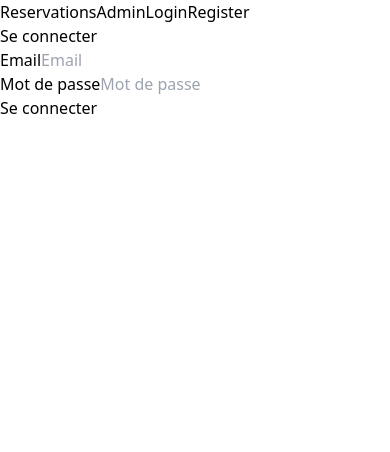
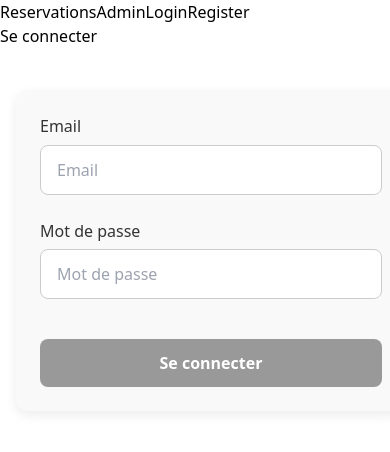
Before and after one commit to vcircosta/angular-projetFinal, an Angular app: page /auth/login in a window 390 px wide. Shown: the top 452 px of the page. Built offline with nearby package versions, Linux system fonts and the light colour scheme.

Commit message:
Amelioration style scss

```diff
--- a/src/app/core/services/auth.service/auth.service.ts
+++ b/src/app/core/services/auth.service/auth.service.ts
@@ -4,29 +4,41 @@ import { tap } from 'rxjs/operators';
 import { User, LoginRequest, RegisterRequest } from './../../models/user.model';
 import { ErrorService } from './../../../shared/services/error.services';
 
-type UserRole = 'user' | 'admin';
-
-@Injectable({
-  providedIn: 'root',
-})
+@Injectable({ providedIn: 'root' })
 export class AuthService {
   private errorService = new ErrorService();
 
+  // utilisateur connecté
   currentUser = signal<User | null>(null);
   readonly currentUser$ = this.currentUser.asReadonly();
 
   private tokenKey = 'authToken';
+  private userKey = 'currentUser';
 
-  // Liste mockée des utilisateurs existants
-  users: User[] = [
+  private users: User[] = [
     { id: 1, name: 'Admin User', email: 'admin@example.com', role: 'admin' },
     { id: 2, name: 'Normal User', email: 'user@example.com', role: 'user' },
   ];
 
   constructor() {
-    const savedUser = localStorage.getItem('currentUser');
-    if (savedUser) {
-      this.currentUser.set(JSON.parse(savedUser));
+    this.restoreSession();
+  }
+
+  /** Recharge un utilisateur depuis le localStorage */
+  private restoreSession(): void {
+    const savedUser = localStorage.getItem(this.userKey);
+    if (!savedUser) return;
+
+    try {
+      const parsed: User = JSON.parse(savedUser);
+      // On ne garde que si l'utilisateur a un rôle valide
+      if (parsed && (parsed.role === 'admin' || parsed.role === 'user')) {
+        this.currentUser.set(parsed);
+      } else {
+        this.clearSession();
+      }
+    } catch {
+      this.clearSession();
     }
   }
 
@@ -39,8 +51,9 @@ export class AuthService {
     }
 
     const token = 'mock-token-' + user.id;
+    const userWithToken = { ...user, token };
 
-    return of({ ...user, token }).pipe(
+    return of(userWithToken).pipe(
       delay(500),
       tap(u => this.setCurrentUser(u))
     );
@@ -61,15 +74,11 @@ export class AuthService {
       role: 'user'
     };
 
-    // Ajoute au tableau interne (mock)
     this.users.push(newUser);
-
-    // Sauvegarde dans localStorage["users"] pour UserManagementComponent
     const storedUsers = JSON.parse(localStorage.getItem('users') || '[]');
     storedUsers.push(newUser);
     localStorage.setItem('users', JSON.stringify(storedUsers));
 
-    // Crée un utilisateur courant avec token
     const userWithToken = { ...newUser, token: 'mock-token-' + newUser.id };
 
     return of(userWithToken).pipe(
@@ -78,33 +87,36 @@ export class AuthService {
     );
   }
 
-
   /** Vérifie si connecté */
   isLoggedIn(): boolean {
     return this.currentUser() !== null;
   }
 
-  /** Récupère tous les utilisateurs */
-  getAllUsers(): Observable<User[]> {
-    // Simule un délai comme si on appelait un backend
-    return of(this.users).pipe(delay(300));
+  /** Vérifie si admin */
+  isAdmin(): boolean {
+    return this.currentUser()?.role === 'admin';
   }
 
   /** Déconnexion */
   logout(): void {
-    this.currentUser.set(null);
-    localStorage.removeItem('currentUser');
-    localStorage.removeItem(this.tokenKey);
+    this.clearSession();
     this.errorService.showInfo('Déconnexion réussie');
   }
 
-  /** Stocke l’utilisateur et le token */
+  /** Stocke l’utilisateur et son token */
   private setCurrentUser(user: User & { token?: string }): void {
     this.currentUser.set(user);
-    localStorage.setItem('currentUser', JSON.stringify(user));
+    localStorage.setItem(this.userKey, JSON.stringify(user));
     if (user.token) {
       localStorage.setItem(this.tokenKey, user.token);
     }
+  }
+
+  /** Vide la session */
+  private clearSession(): void {
+    this.currentUser.set(null);
+    localStorage.removeItem(this.userKey);
+    localStorage.removeItem(this.tokenKey);
   }
 
   /** Récupère le token */
@@ -112,7 +124,7 @@ export class AuthService {
     return localStorage.getItem(this.tokenKey);
   }
 
-  // Ajouter un getter public
+  /** Récupère tous les utilisateurs mockés */
   getUsers(): User[] {
     return this.users;
   }
--- /dev/null
+++ b/src/app/features/auth/login.component/login.component.scss
@@ -0,0 +1,85 @@
+/* Conteneur principal centré */
+.auth-form {
+    width: 100%;
+    max-width: 400px;
+    margin: 5vh auto;
+    /* centré verticalement avec un peu d'espace */
+    padding: 2rem;
+    display: flex;
+    flex-direction: column;
+    gap: 1.5rem;
+    /* espace entre les champs */
+    background-color: #f9f9f9;
+    border-radius: 12px;
+    box-shadow: 0 4px 12px rgba(0, 0, 0, 0.08);
+    text-align: center;
+}
+
+/* Titres centrés */
+.auth-form h2 {
+    margin-bottom: 2rem;
+    font-size: 1.8rem;
+    font-weight: 600;
+    color: #007bff;
+}
+
+/* Conteneurs de champ */
+.auth-form div {
+    display: flex;
+    flex-direction: column;
+    align-items: stretch;
+    text-align: left;
+}
+
+/* Labels */
+.auth-form label {
+    margin-bottom: 0.4rem;
+    font-weight: 500;
+    color: #333;
+}
+
+/* Inputs */
+.auth-form input {
+    padding: 0.75rem 1rem;
+    font-size: 1rem;
+    border-radius: 8px;
+    border: 1px solid #ccc;
+    outline: none;
+    transition: border 0.2s;
+}
+
+.auth-form input:focus {
+    border-color: #007bff;
+}
+
+/* Bouton centré */
+.auth-form button {
+    margin-top: 1rem;
+    padding: 0.75rem;
+    font-size: 1rem;
+    font-weight: 600;
+    border: none;
+    border-radius: 8px;
+    background-color: #007bff;
+    color: white;
+    cursor: pointer;
+    transition: background-color 0.2s, transform 0.1s;
+}
+
+.auth-form button:disabled {
+    background-color: #999;
+    cursor: not-allowed;
+}
+
+.auth-form button:hover:not(:disabled) {
+    background-color: #0056b3;
+    transform: translateY(-1px);
+}
+
+/* Responsive */
+@media (max-width: 480px) {
+    .auth-form {
+        margin: 5vh 1rem;
+        padding: 1.5rem;
+    }
+}
--- a/src/app/features/auth/login.component/login.component.ts
+++ b/src/app/features/auth/login.component/login.component.ts
@@ -9,7 +9,8 @@ import { LoginRequest } from '../../../core/models/user.model';
   selector: 'app-login',
   standalone: true,
   imports: [CommonModule, ReactiveFormsModule],
-  templateUrl: './login.component.html'
+  templateUrl: './login.component.html',
+  styleUrls: ['./login.component.scss']
 })
 export class LoginComponent {
   private fb = inject(FormBuilder);
--- /dev/null
+++ b/src/app/features/auth/register.component/register.component.scss
@@ -0,0 +1,85 @@
+/* Conteneur principal centré */
+.auth-form {
+    width: 100%;
+    max-width: 400px;
+    margin: 5vh auto;
+    /* centré verticalement avec un peu d'espace */
+    padding: 2rem;
+    display: flex;
+    flex-direction: column;
+    gap: 1.5rem;
+    /* espace entre les champs */
+    background-color: #f9f9f9;
+    border-radius: 12px;
+    box-shadow: 0 4px 12px rgba(0, 0, 0, 0.08);
+    text-align: center;
+}
+
+/* Titres centrés */
+.auth-form h2 {
+    margin-bottom: 2rem;
+    font-size: 1.8rem;
+    font-weight: 600;
+    color: #007bff;
+}
+
+/* Conteneurs de champ */
+.auth-form div {
+    display: flex;
+    flex-direction: column;
+    align-items: stretch;
+    text-align: left;
+}
+
+/* Labels */
+.auth-form label {
+    margin-bottom: 0.4rem;
+    font-weight: 500;
+    color: #333;
+}
+
+/* Inputs */
+.auth-form input {
+    padding: 0.75rem 1rem;
+    font-size: 1rem;
+    border-radius: 8px;
+    border: 1px solid #ccc;
+    outline: none;
+    transition: border 0.2s;
+}
+
+.auth-form input:focus {
+    border-color: #007bff;
+}
+
+/* Bouton centré */
+.auth-form button {
+    margin-top: 1rem;
+    padding: 0.75rem;
+    font-size: 1rem;
+    font-weight: 600;
+    border: none;
+    border-radius: 8px;
+    background-color: #007bff;
+    color: white;
+    cursor: pointer;
+    transition: background-color 0.2s, transform 0.1s;
+}
+
+.auth-form button:disabled {
+    background-color: #999;
+    cursor: not-allowed;
+}
+
+.auth-form button:hover:not(:disabled) {
+    background-color: #0056b3;
+    transform: translateY(-1px);
+}
+
+/* Responsive */
+@media (max-width: 480px) {
+    .auth-form {
+        margin: 5vh 1rem;
+        padding: 1.5rem;
+    }
+}
--- a/src/app/features/auth/register.component/register.component.ts
+++ b/src/app/features/auth/register.component/register.component.ts
@@ -9,7 +9,8 @@ import { RegisterRequest } from '../../../core/models/user.model';
   selector: 'app-register',
   standalone: true,
   imports: [CommonModule, ReactiveFormsModule],
-  templateUrl: './register.component.html'
+  templateUrl: './register.component.html',
+  styleUrls: ['./register.component.scss']
 })
 export class RegisterComponent {
   private fb = inject(FormBuilder);
--- a/src/app/shared/components/navbar.component/navbar.component.ts
+++ b/src/app/shared/components/navbar.component/navbar.component.ts
@@ -1,4 +1,4 @@
-import { Component, inject } from '@angular/core';
+import { Component, inject, computed } from '@angular/core';
 import { AuthService } from '../../../core/services/auth.service/auth.service';
 import { CommonModule } from '@angular/common';
 import { RouterModule, Router } from '@angular/router';
@@ -14,6 +14,9 @@ export class NavbarComponent {
   auth = inject(AuthService);
   private router = inject(Router);
 
+  // computed signal pour vérifier le rôle
+  isAdmin = computed(() => this.auth.currentUser()?.role === 'admin');
+
   logout() {
     this.auth.logout();
     this.router.navigate(['/login']);
```
Also changed, not shown: src/app/shared/components/navbar.component/navbar.component.html (+6 -5 lines), src/app/shared/directives/role-based.directive/role-based.directive.ts (+21 -5 lines).
